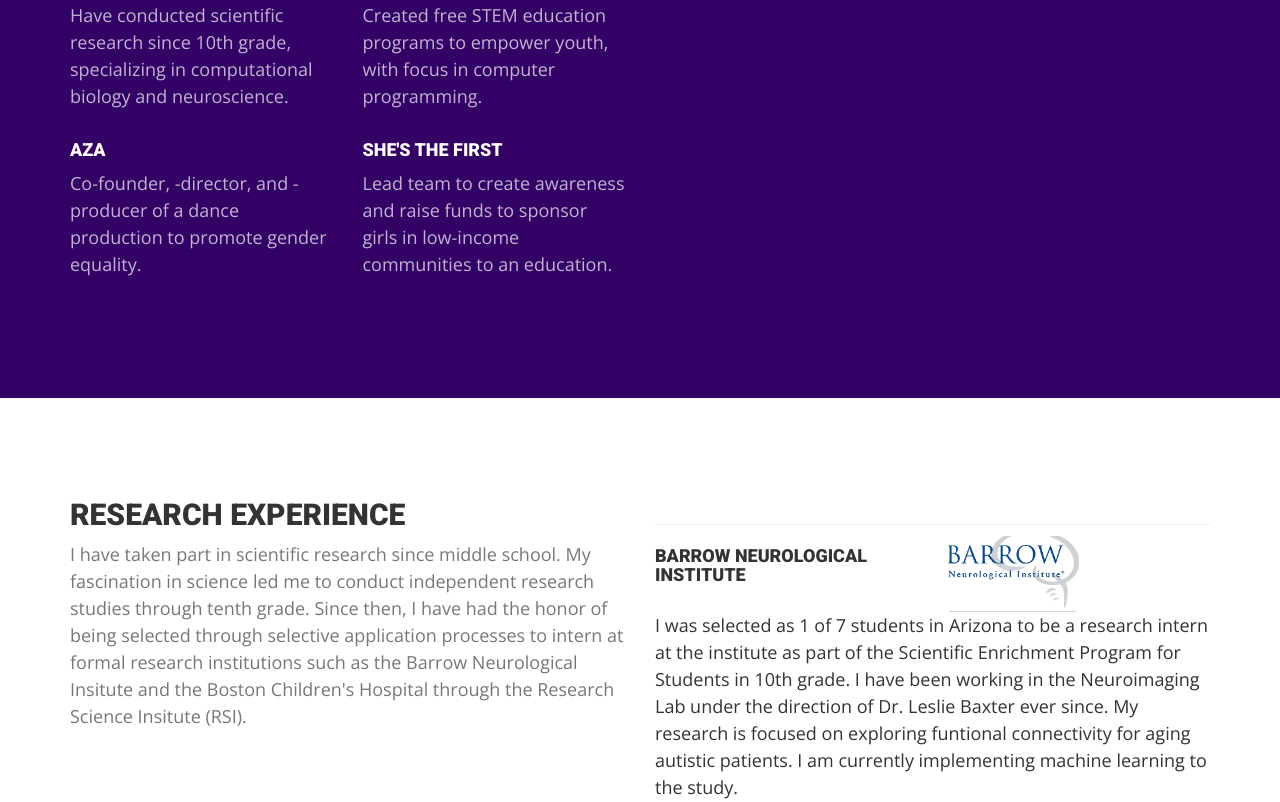
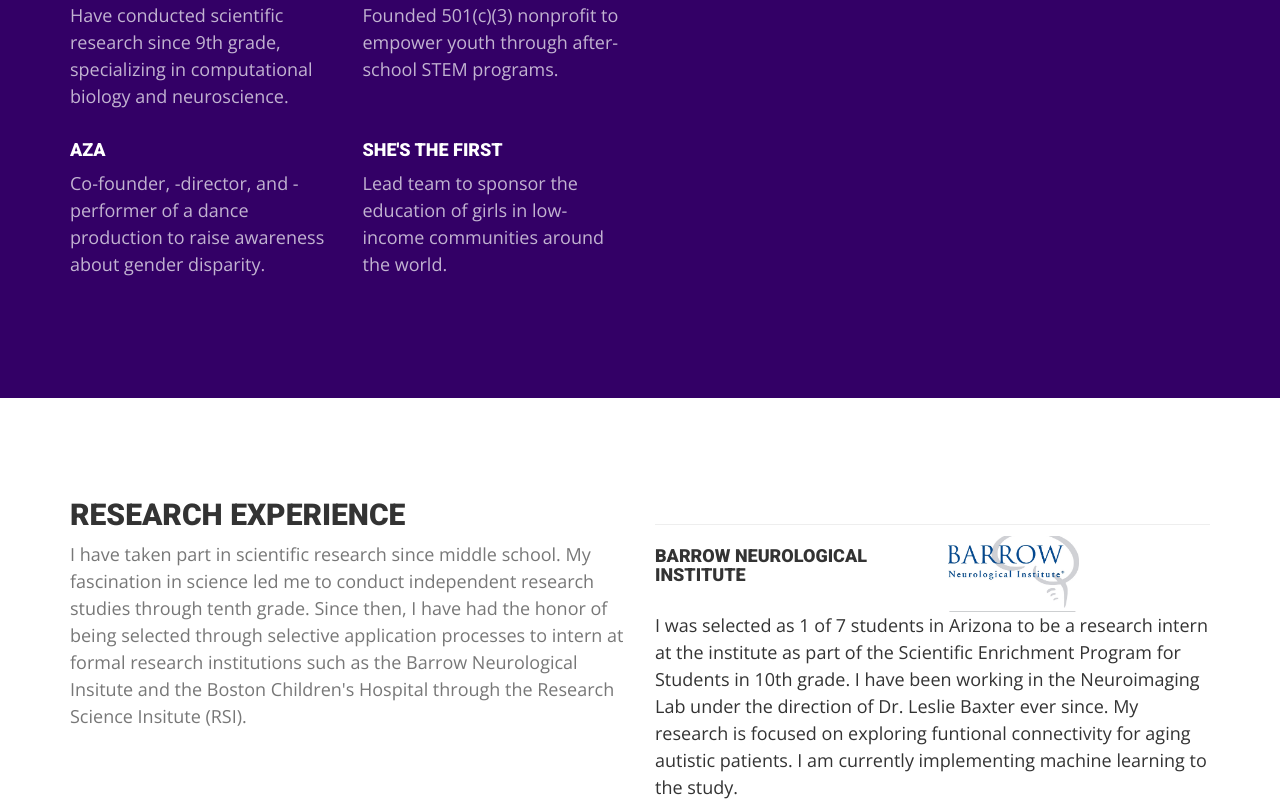
Before and after one commit to dvatsa/Portfolio, a website: page index.html in a window 1280 px wide. Shown: the part 1368-2170 px from the top of the page. Drawn offline with nearby package versions, Linux system fonts and the light colour scheme.

Commit message:
CleaningUp

```diff
--- a/index.html
+++ b/index.html
@@ -92,27 +92,27 @@
                 <div class="col-lg-6">
                     <h2 class="section-heading">About me</h2>
                     <!--<hr class="light">-->
-                    <p class="text-faded">I am a senior at BASIS Scottsdale High School with a love for research, computing, social activism, and dance. I have over 10 years of extensive training in Indian Classical Dance and have used dance as a vehicle for my social activism and gender equality campaigns. When I am not dancing, I like to explore the applications of computer science to medical research. Over the past three years, I have conducted independent research on the impact of social media on gender perceptions, pursued computational neuroscience research at the Barrow Neurological Institute, and worked on a computational biology project in chemotherapy at the Harvard Medical School's Boston Children's Hospital.  </p>
+                    <p class="text-faded">I am a senior at BASIS Scottsdale High School with a love for research, computing, social activism, and dance. I have over 10 years of extensive training in Indian Classical Dance and have used dance as a vehicle for my social activism and gender equality campaigns. When I am not dancing, I like to explore the applications of computer science to medical research. Over the past three years, I have worked on a computational biology project to identify effective chemotherapy regimens at the Harvard Medical School's Boston Children's Hospital, pursued computational neuroscience research at the Barrow Neurological Institute, and conducted independent research on the impact of social media on gender perceptions.  </p>
                     <h2>Focus Areas</h2>
                     <!--<hr class="light">-->
                     <div class="row">
                         <div class="col-lg-6">
                             <h4> Research </h4>
-                            <p class="text-faded"> Have conducted scientific research since 10th grade, specializing in computational biology and neuroscience.</p>
+                            <p class="text-faded"> Have conducted scientific research since 9th grade, specializing in computational biology and neuroscience.</p>
                         </div>
                         <div class="col-lg-6">
                              <h4> STEMxCHANGE </h4>
-                             <p class="text-faded"> Created free STEM education programs to empower youth, with focus in computer programming.</p>
+                             <p class="text-faded"> Founded 501(c)(3) nonprofit to empower youth through after-school STEM programs.</p>
                         </div>
                     </div>
                     <div class="row">
                         <div class="col-lg-6">
                             <h4> AZA </h4>
-                            <p class="text-faded"> Co-founder, -director, and -producer of a dance production to promote gender equality.
+                            <p class="text-faded"> Co-founder, -director, and -performer of a dance production to raise awareness about gender disparity.</p>
                         </div>
                         <div class="col-lg-6">
                             <h4> She's the First </h4>
-                            <p class="text-faded"> Lead team to create awareness and raise funds to sponsor girls in low-income communities to an education.
+                            <p class="text-faded"> Lead team to sponsor the education of girls in low-income communities around the world.</p>
                         </div>
                     </div>
                 </div>
```
